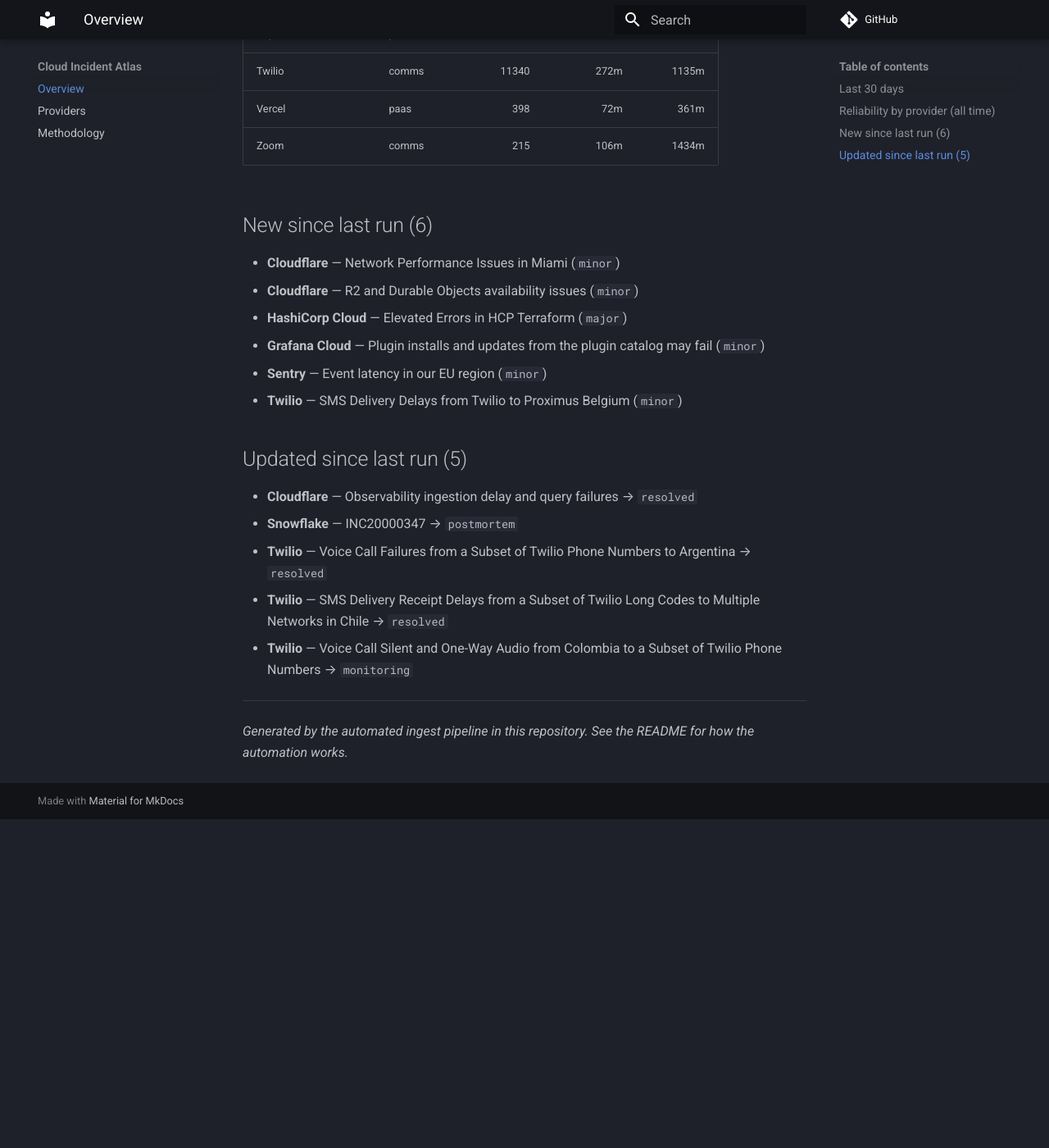
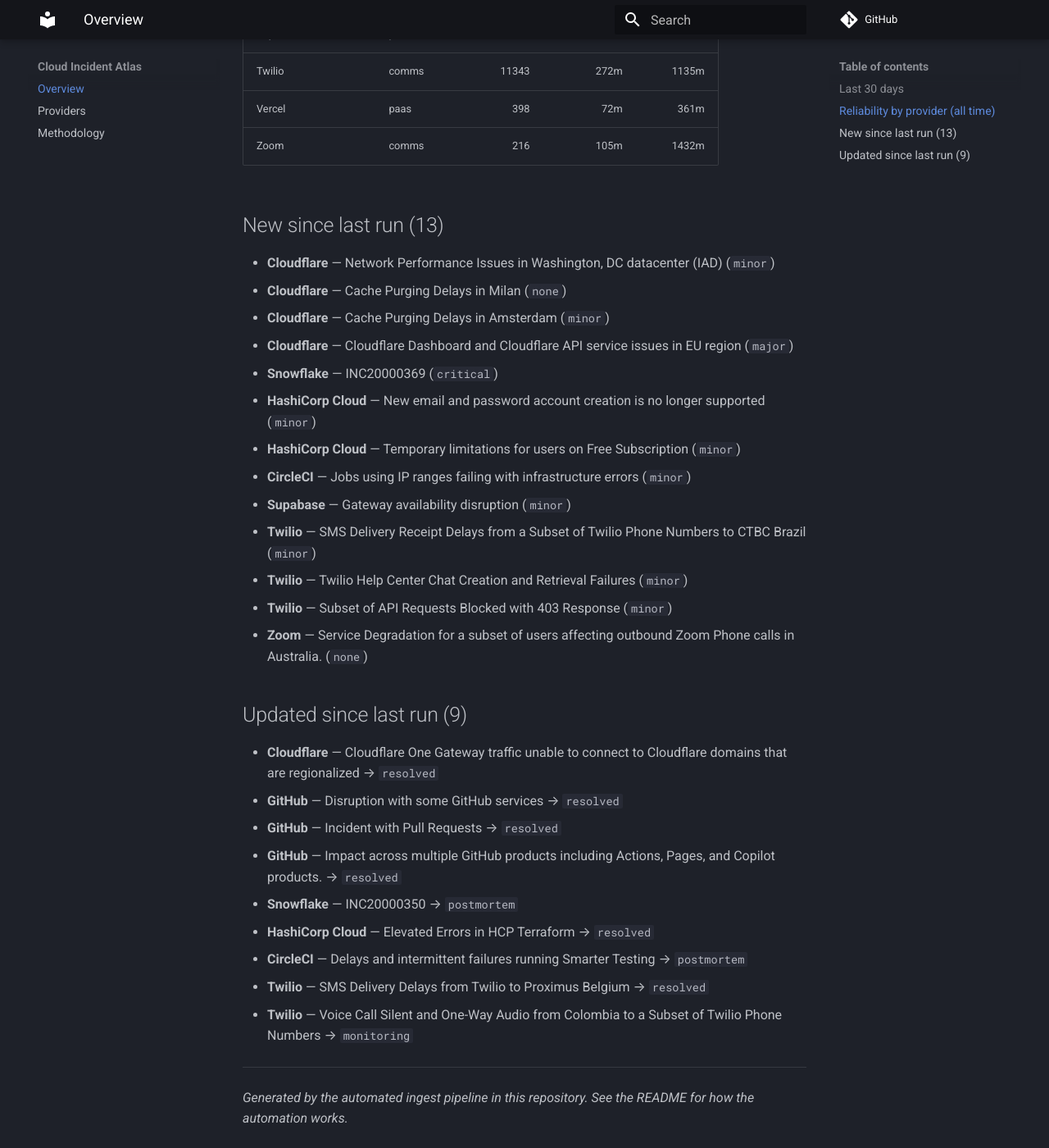
Before and after one commit to ayushgupta07xx/cloud-incident-atlas, an MkDocs documentation site: the page built from docs/index.md, in a window 1280 px wide and 1400 px high, scrolled down 1428 px. Shown: the whole window at 82% size. Built offline with MkDocs 1.6.1 and Material for MkDocs 9.7.7, drawn with Linux system fonts in a browser that asks for light colours; comment, search, counter and statistics services are not loaded; before the commit the page ends 2427 px from its top, so only the background shows below that; some of the changed text lies outside the part shown.

Commit message:
docs: refresh digest and charts
Regenerated from the corpus by the ingest pipeline.

Run: https://github.com/ayushgupta07xx/cloud-incident-atlas/actions/runs/44944702363

Co-authored-by: github-actions[bot] <41898282+github-actions[bot]@users.noreply.github.com>

```diff
--- a/docs/index.md
+++ b/docs/index.md
@@ -24,34 +24,45 @@ Cross-vendor incident data for 25 providers. Corpus: **24,134 incidents**. Updat
 | Google Cloud Platform | cloud | 8 | 504m | — |
 | GitHub | devtools | 677 | 67m | 281m |
 | Grafana Cloud | observability | 808 | 92m | 1135m |
-| HashiCorp Cloud | devtools | 49 | 150m | 1488m |
+| HashiCorp Cloud | devtools | 51 | 160m | 1483m |
 | MongoDB Atlas | data | 279 | 120m | 1403m |
 | Netlify | paas | 235 | 41m | 236m |
 | New Relic | observability | 112 | 63m | 306m |
 | npm | devtools | 69 | 107m | 340m |
 | OpenAI | ai | 146 | 113m | 752m |
 | Sentry | observability | 355 | 84m | 353m |
-| Snowflake | data | 216 | 121m | 598m |
-| Supabase | paas | 467 | 148m | 1240m |
-| Twilio | comms | 11340 | 272m | 1135m |
+| Snowflake | data | 217 | 122m | 598m |
+| Supabase | paas | 468 | 148m | 1240m |
+| Twilio | comms | 11343 | 272m | 1135m |
 | Vercel | paas | 398 | 72m | 361m |
-| Zoom | comms | 215 | 106m | 1434m |
+| Zoom | comms | 216 | 105m | 1432m |
 
-## New since last run (6)
+## New since last run (13)
 
-- **Cloudflare** — Network Performance Issues in Miami (`minor`)
-- **Cloudflare** — R2 and Durable Objects availability issues (`minor`)
-- **HashiCorp Cloud** — Elevated Errors in HCP Terraform (`major`)
-- **Grafana Cloud** — Plugin installs and updates from the plugin catalog may fail (`minor`)
-- **Sentry** — Event latency in our EU region (`minor`)
-- **Twilio** — SMS Delivery Delays from Twilio to Proximus Belgium (`minor`)
+- **Cloudflare** — Network Performance Issues in Washington, DC datacenter (IAD) (`minor`)
+- **Cloudflare** — Cache Purging Delays in Milan (`none`)
+- **Cloudflare** — Cache Purging Delays in Amsterdam (`minor`)
+- **Cloudflare** — Cloudflare Dashboard and Cloudflare API service issues in EU region (`major`)
+- **Snowflake** — INC20000369 (`critical`)
+- **HashiCorp Cloud** — New email and password account creation is no longer supported (`minor`)
+- **HashiCorp Cloud** — Temporary limitations for users on Free Subscription (`minor`)
+- **CircleCI** — Jobs using IP ranges failing with infrastructure errors (`minor`)
+- **Supabase** — Gateway availability disruption (`minor`)
+- **Twilio** — SMS Delivery Receipt Delays from a Subset of Twilio Phone Numbers to CTBC Brazil (`minor`)
+- **Twilio** — Twilio Help Center Chat Creation and Retrieval Failures (`minor`)
+- **Twilio** — Subset of API Requests Blocked with 403 Response (`minor`)
+- **Zoom** — Service Degradation for a subset of users affecting outbound Zoom Phone calls in Australia. (`none`)
 
-## Updated since last run (5)
+## Updated since last run (9)
 
-- **Cloudflare** — Observability ingestion delay and query failures → `resolved`
-- **Snowflake** — INC20000347 → `postmortem`
-- **Twilio** — Voice Call Failures from a Subset of Twilio Phone Numbers to Argentina → `resolved`
-- **Twilio** — SMS Delivery Receipt Delays from a Subset of Twilio Long Codes to Multiple Networks in Chile → `resolved`
+- **Cloudflare** — Cloudflare One Gateway traffic unable to connect to Cloudflare domains that are regionalized → `resolved`
+- **GitHub** — Disruption with some GitHub services → `resolved`
+- **GitHub** — Incident with Pull Requests → `resolved`
+- **GitHub** — Impact across multiple GitHub products including Actions, Pages, and Copilot products. → `resolved`
+- **Snowflake** — INC20000350 → `postmortem`
+- **HashiCorp Cloud** — Elevated Errors in HCP Terraform → `resolved`
+- **CircleCI** — Delays and intermittent failures running Smarter Testing → `postmortem`
+- **Twilio** — SMS Delivery Delays from Twilio to Proximus Belgium → `resolved`
 - **Twilio** — Voice Call Silent and One-Way Audio from Colombia to a Subset of Twilio Phone Numbers → `monitoring`
 
 ---
```
Also changed, not shown: other parts of docs/index.md (+5 -5 lines), README.md (+10 -8 lines), docs/providers.md (+12 -12 lines), docs/img/mttr.svg, docs/img/timeline.svg.
